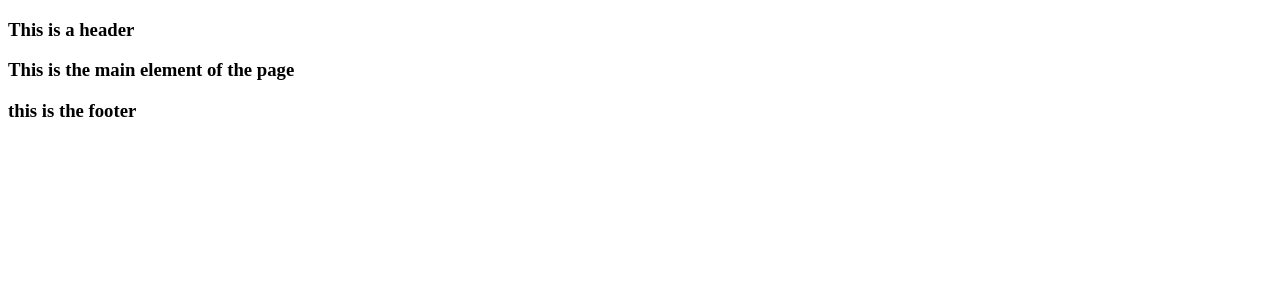
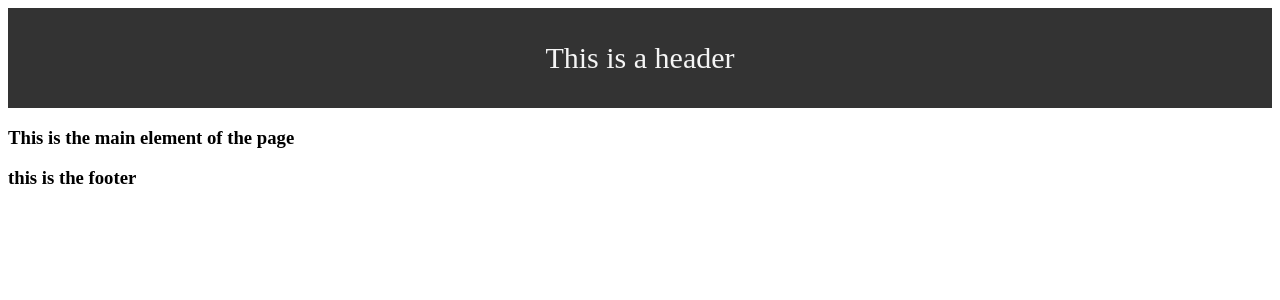
Before and after one commit to DweeDog/React---Basic--Meme--Generator-Application, a React (Create React App) app: page / in a window 1280 px wide. Shown: the top 300 px of the page. Built offline with nearby package versions, Linux system fonts and the light colour scheme.

Commit message:
Added Some Basic CSS styling to teh webpage
ADded some basic CSS styling for the header component of the webpage

```diff
--- a/package.json
+++ b/package.json
@@ -27,5 +27,9 @@
       "last 1 firefox version",
       "last 1 safari version"
     ]
+  },
+  "devDependencies": {
+    "css-loader": "^3.1.0",
+    "style-loader": "^0.23.1"
   }
 }
--- a/src/App.js
+++ b/src/App.js
@@ -12,6 +12,10 @@
 
 //you normally want your application to be mainly just components and then goes to teh idnividual components have the individual changes this. Ass the app.js just
 //have a compilation of all the different elements of the JSX.
+//we going to start styling a particular component of it.
+
+//you can only add it to react elemetns but not react compenents that you yourself define , therefore you can only add class names to those things. Have to go to your own the header
+//element having child and parent components.
 
 //this app file is treated as a table of contents , similar to that it integrates all the different elements together.
 
--- a/src/Components/HeaderComponent.js
+++ b/src/Components/HeaderComponent.js
@@ -1,11 +1,20 @@
 import React from "react"
+
+import "./style.css"
+
+//you cannot just use class but you need to use class name, they are just using the vanilla dom API. therefore we a class name for that particular header to provide
+// a type of CSS styling. You would just use classname instead of class and basically then you can go into your CSS page and can style those components into a CSS
+// type of page which has nice styling.
+
+//sometimes the styling doesn't work so its important to import the styles so that you can add the specific css, if your want the specific css file to run always remeember
+//to import the css file into the component.
 
 function HeaderComponent() {
 
     return(
 
-        <header>
-            <h3> This is a header</h3>
+        <header className="navbar">
+            This is a header
 
         </header>
 
--- /dev/null
+++ b/src/Components/style.css
@@ -0,0 +1,15 @@
+.body {
+    margin: 0;
+}
+
+.navbar{
+    height: 100px;
+    background-color: #333;
+    color: whitesmoke;
+    margin-bottom: 15px;
+    text-align: center;
+    font-size: 30px;
+    display: flex;
+    justify-content: center;
+    align-items: center;
+}
```
Also changed, not shown: src/style.css (deleted), 1 other file (tests, documents, lock files or other folders).
